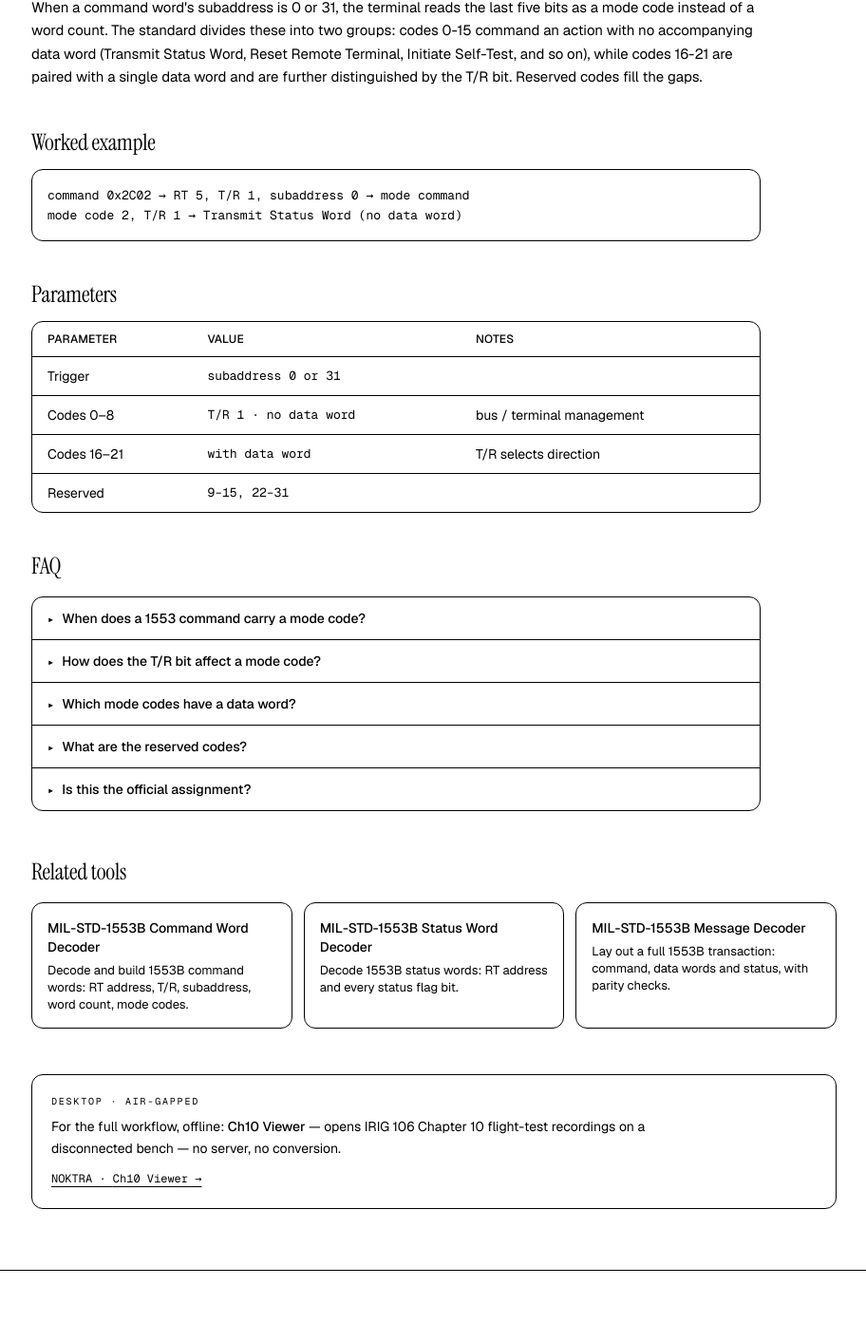
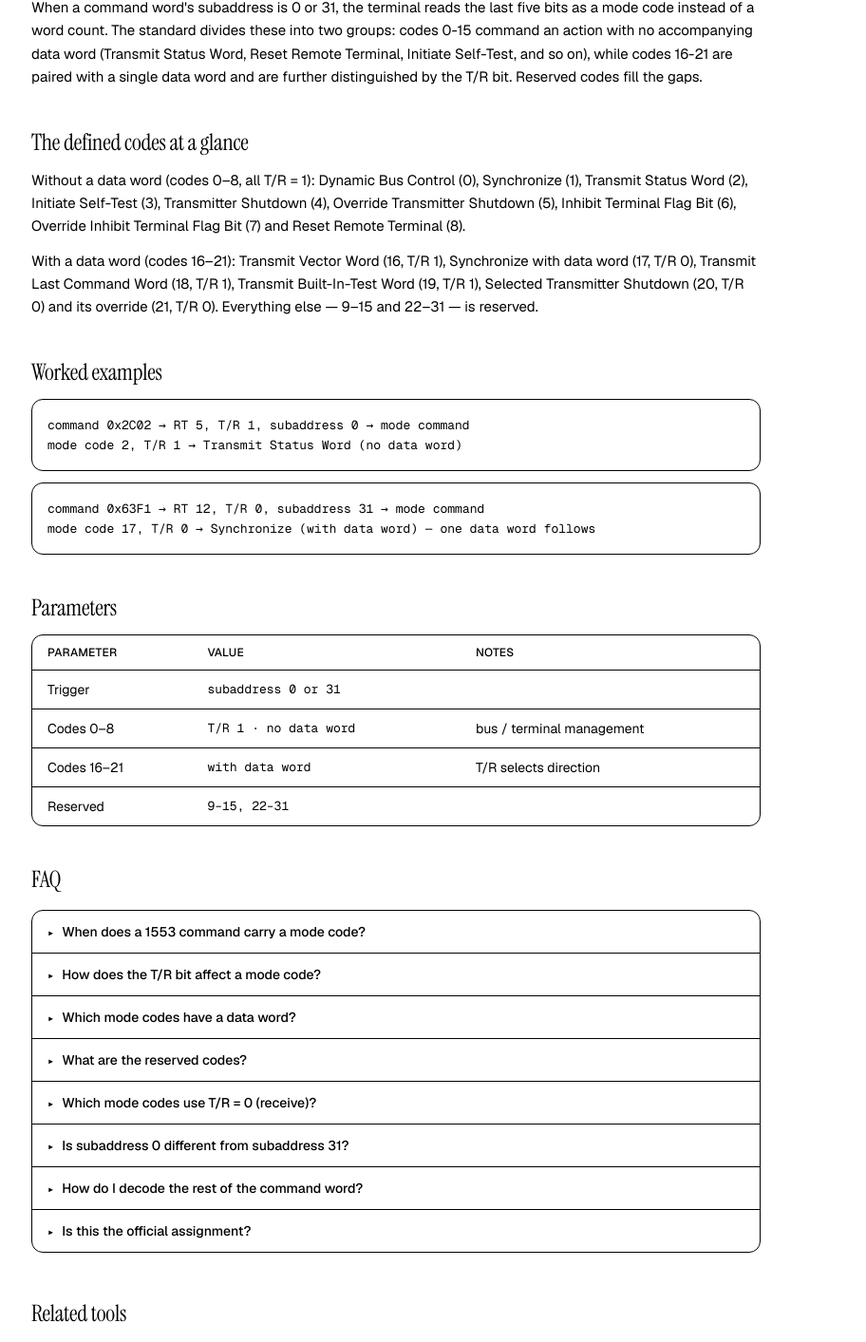
Before and after one commit to Kim-Hakseong/testbench-tools, a Next.js app in the folder apps/web/: page /tools/mil-1553-mode-codes in a window 1280 px wide. Shown: the part 1170-2583 px from the top of the page at 95% size, without its empty margins (183-1095 px from the left). Built offline with nearby package versions, Linux system fonts and the light colour scheme.

Commit message:
autopilot: weekly T1 content/SEO pass

```diff
--- a/apps/web/app/(en)/tools/mil-1553-mode-codes/page.tsx
+++ b/apps/web/app/(en)/tools/mil-1553-mode-codes/page.tsx
@@ -7,11 +7,11 @@ import { JsonLd, toolJsonLd } from "@/lib/jsonld";
 
 export const metadata: Metadata = {
   alternates: { canonical: "/tools/mil-1553-mode-codes/" },
-  title: "MIL-STD-1553B Mode Code Reference — searchable table",
+  title: "MIL-STD-1553 Mode Codes — complete reference table",
   description:
-    "Free searchable MIL-STD-1553B mode code reference: code, T/R bit, data-word rule and function for every defined mode command. 100% in your browser.",
+    "All MIL-STD-1553B mode codes in one searchable table: code number, T/R bit, data-word rule and function, plus worked command-word examples. 100% in your browser.",
   openGraph: { url: "/tools/mil-1553-mode-codes/",
-    images: ["/og/mil-1553-mode-codes.png"], siteName: "TestBench.tools", title: "MIL-STD-1553B Mode Code Reference", description: "Searchable table of MIL-STD-1553B mode codes: T/R bit, data-word rule and function.", type: "website" },
+    images: ["/og/mil-1553-mode-codes.png"], siteName: "TestBench.tools", title: "MIL-STD-1553 Mode Codes — complete reference table", description: "Every defined MIL-STD-1553B mode code with T/R bit, data-word rule and function, plus worked command-word examples.", type: "website" },
 };
 
 const FAQS: FaqItem[] = [
@@ -30,6 +30,18 @@ const FAQS: FaqItem[] = [
   {
     q: "What are the reserved codes?",
     a: "Codes 9-15 (no data word) and 22-31 (with data word) are reserved by MIL-STD-1553B and should not be used for custom functions. Encountering them in a capture usually points to a bit error or a non-conformant terminal.",
+  },
+  {
+    q: "Which mode codes use T/R = 0 (receive)?",
+    a: "Three of the data-word codes: Synchronize with data word (17), Selected Transmitter Shutdown (20) and Override Selected Transmitter Shutdown (21). In each case the bus controller sends a data word to the terminal, so the command is a receive from the RT's point of view. The other defined codes are transmit commands (T/R = 1).",
+  },
+  {
+    q: "Is subaddress 0 different from subaddress 31?",
+    a: "No — the standard designates both as mode-command indicators, and a terminal must decode either one the same way. Which of the two a given system uses is a program convention, so a capture may show either.",
+  },
+  {
+    q: "How do I decode the rest of the command word?",
+    a: "A 1553 command word is 16 bits: RT address (bits 15-11), T/R bit (bit 10), subaddress (bits 9-5) and word count or mode code (bits 4-0). The Command Word tool on this site breaks a hex word into those fields, and the Message Decoder handles full message sequences.",
   },
   {
     q: "Is this the official assignment?",
@@ -65,11 +77,33 @@ export default function Page() {
           </p>
         </Section>
 
-        <Section title="Worked example">
+        <Section title="The defined codes at a glance">
+          <p>
+            Without a data word (codes 0–8, all T/R = 1): Dynamic Bus Control
+            (0), Synchronize (1), Transmit Status Word (2), Initiate Self-Test
+            (3), Transmitter Shutdown (4), Override Transmitter Shutdown (5),
+            Inhibit Terminal Flag Bit (6), Override Inhibit Terminal Flag Bit
+            (7) and Reset Remote Terminal (8).
+          </p>
+          <p>
+            With a data word (codes 16–21): Transmit Vector Word (16, T/R 1),
+            Synchronize with data word (17, T/R 0), Transmit Last Command Word
+            (18, T/R 1), Transmit Built-In-Test Word (19, T/R 1), Selected
+            Transmitter Shutdown (20, T/R 0) and its override (21, T/R 0).
+            Everything else — 9–15 and 22–31 — is reserved.
+          </p>
+        </Section>
+
+        <Section title="Worked examples">
           <DataWell>
             command 0x2C02 → RT 5, T/R 1, subaddress <span className="text-ok">0</span> → mode command
             <br />
             mode code 2, T/R 1 → <span className="text-ok">Transmit Status Word</span> (no data word)
+          </DataWell>
+          <DataWell>
+            command 0x63F1 → RT 12, T/R 0, subaddress <span className="text-ok">31</span> → mode command
+            <br />
+            mode code 17, T/R 0 → <span className="text-ok">Synchronize (with data word)</span> — one data word follows
           </DataWell>
         </Section>
 
```
